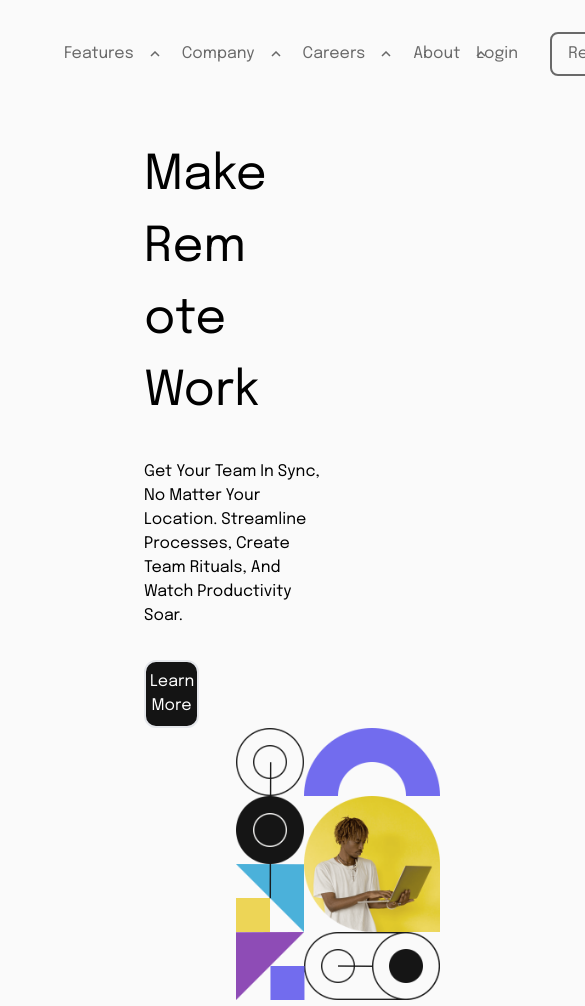
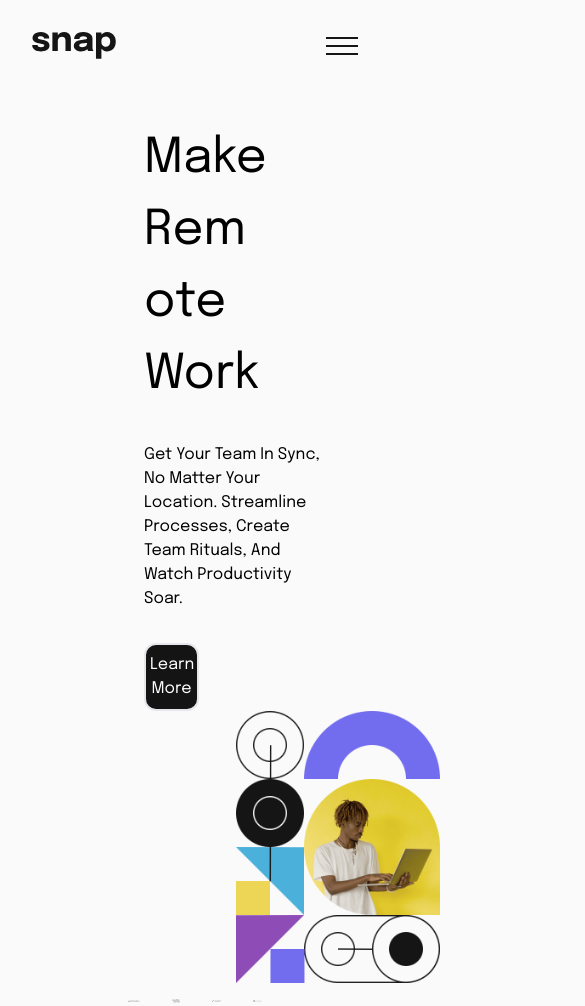
Before and after one commit to coolprogrammerarpit007/Intro-section, a website: page src/index.html in a window 390 px wide. Shown: the top 1006 px of the page, 585 px wide, since content can reach past the window. Drawn offline with Linux system fonts and the light colour scheme.

Commit message:
added menu btn

```diff
--- a/src/index.html
+++ b/src/index.html
@@ -22,7 +22,7 @@
            <img src="./images/logo.svg" alt="logo">
           </div>
           <!-- Nav Links -->
-           <ul class="links capitalize text-[hsl(0,0%,41%)] flex items-center gap-[2rem]">
+           <ul class="links capitalize text-[hsl(0,0%,41%)] sm:flex items-center gap-[2rem] hidden">
             <div class="dropdown relative inline-block dropdown-block">
               <!-- dropdown item -->
               <div class="dropdown-item flex items-center gap-4">
@@ -76,21 +76,28 @@
             <div class="flex items-center gap-4">
               <li class="link">careers
               </li>
-                <img src="./images/icon-arrow-up.svg" alt="up-arrow">
+
             </div>
             <div class="flex items-center gap-4">
               <li class="link">about
               </li>
-                <img src="./images/icon-arrow-up.svg" alt="up-arrow">
+
             </div>
            </ul>
         </div>
 
         <!-- Navigation Right Section -->
-         <div class="right-section flex gap-[2rem] items-center capitalize text-[hsl(0,0%,41%)] ">
+         <div class="right-section sm:flex gap-[2rem] items-center capitalize text-[hsl(0,0%,41%)] hidden ">
             <a href="#" class="login">login</a>
             <button class="btn capitalize border-2 border-solid border-[hsl(0,0%,41%)] p-2 px-4 rounded-lg hover:bg-[hsl(0,0%,41%)] hover:text-black">register</button>
          </div>
+
+         <!-- Menu Btn -->
+          <div class="menu-btn sm:hidden flex">
+            <img src="./images/icon-menu.svg" alt="menu-btn">
+          </div>
+
+          <!-- Sidebar Component -->
     </div>
   </nav>
 
```
Also changed, not shown: src/output.css.
